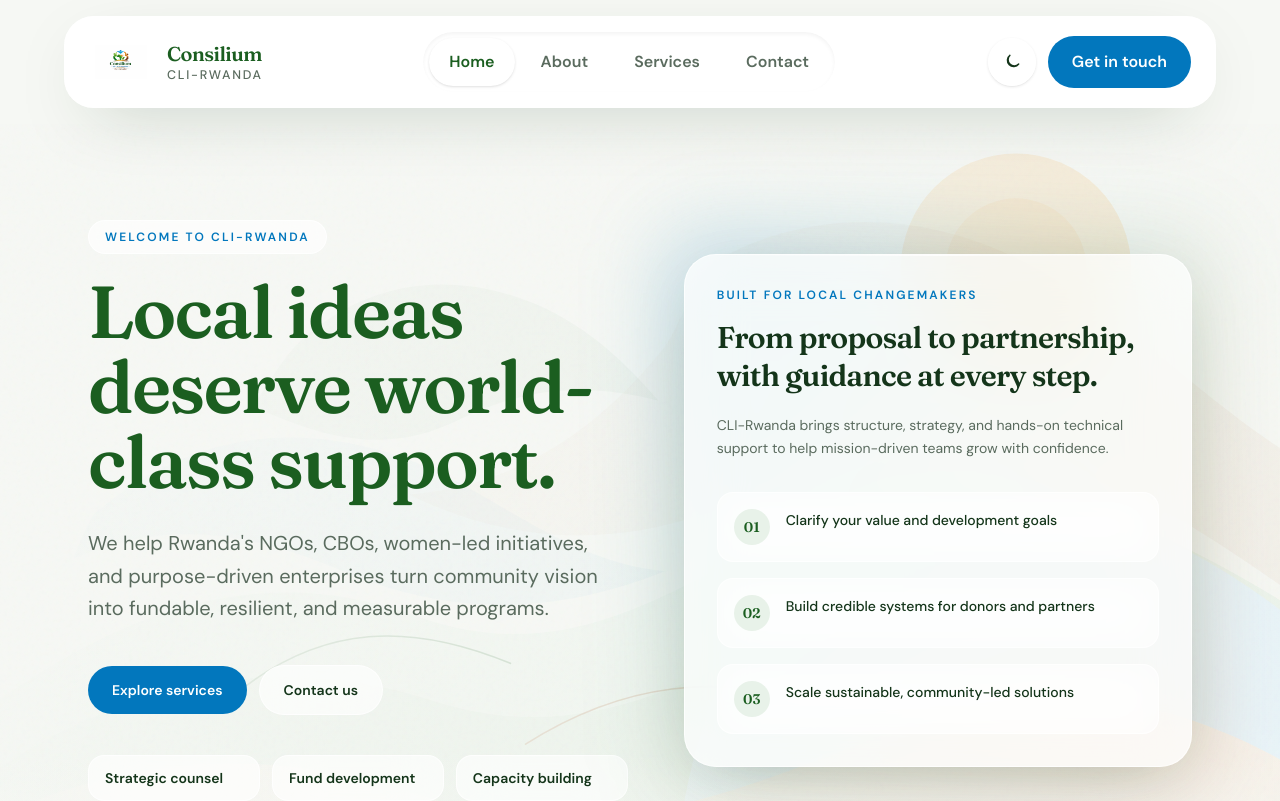
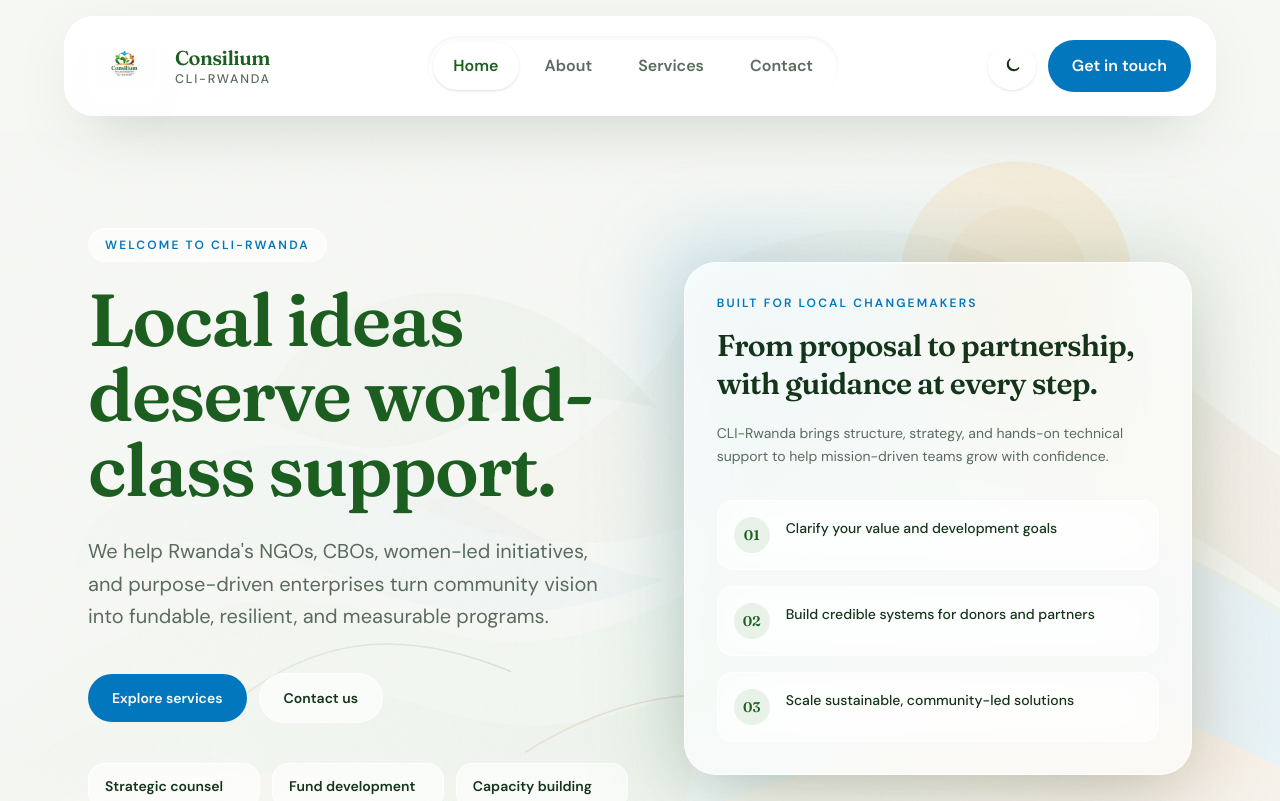
Before and after one commit to hirwacedric123/cli-rwanda, a Next.js app: page / in a window 1280 px wide. Shown: the top 801 px of the page. Built offline with nearby package versions, Linux system fonts and the light colour scheme.

Commit message:
Enlarge header logo and bar height.
Give the CLI-Rwanda mark more presence in the navigation chrome.

```diff
--- a/components/Header.tsx
+++ b/components/Header.tsx
@@ -34,18 +34,18 @@ export function Header() {
           : "bg-transparent"
       }`}
     >
-      <div className="mx-auto flex h-[5.75rem] max-w-6xl items-center justify-between gap-5 rounded-[1.85rem] border border-glass-border bg-header-panel px-5 shadow-soft backdrop-blur-xl sm:px-6">
+      <div className="mx-auto flex h-[6.25rem] max-w-6xl items-center justify-between gap-5 rounded-[1.85rem] border border-glass-border bg-header-panel px-5 shadow-soft backdrop-blur-xl sm:px-6">
         <Link
           href="/"
           className="group flex items-center gap-3.5 rounded-full pr-2 transition-transform duration-300 hover:-translate-y-0.5"
           aria-label={`${site.fullName} home`}
         >
-          <span className="flex h-14 w-14 items-center justify-center overflow-hidden rounded-[1.15rem] bg-logo-plate p-1.5 shadow-soft ring-1 ring-glass-border sm:h-16 sm:w-16">
+          <span className="flex h-16 w-16 items-center justify-center overflow-hidden rounded-[1.25rem] bg-logo-plate p-1 shadow-soft ring-1 ring-glass-border sm:h-[4.5rem] sm:w-[4.5rem]">
             <Image
               src="/logo.jpeg"
               alt=""
-              width={56}
-              height={56}
+              width={72}
+              height={72}
               className="h-full w-full object-contain"
               priority
             />
```
